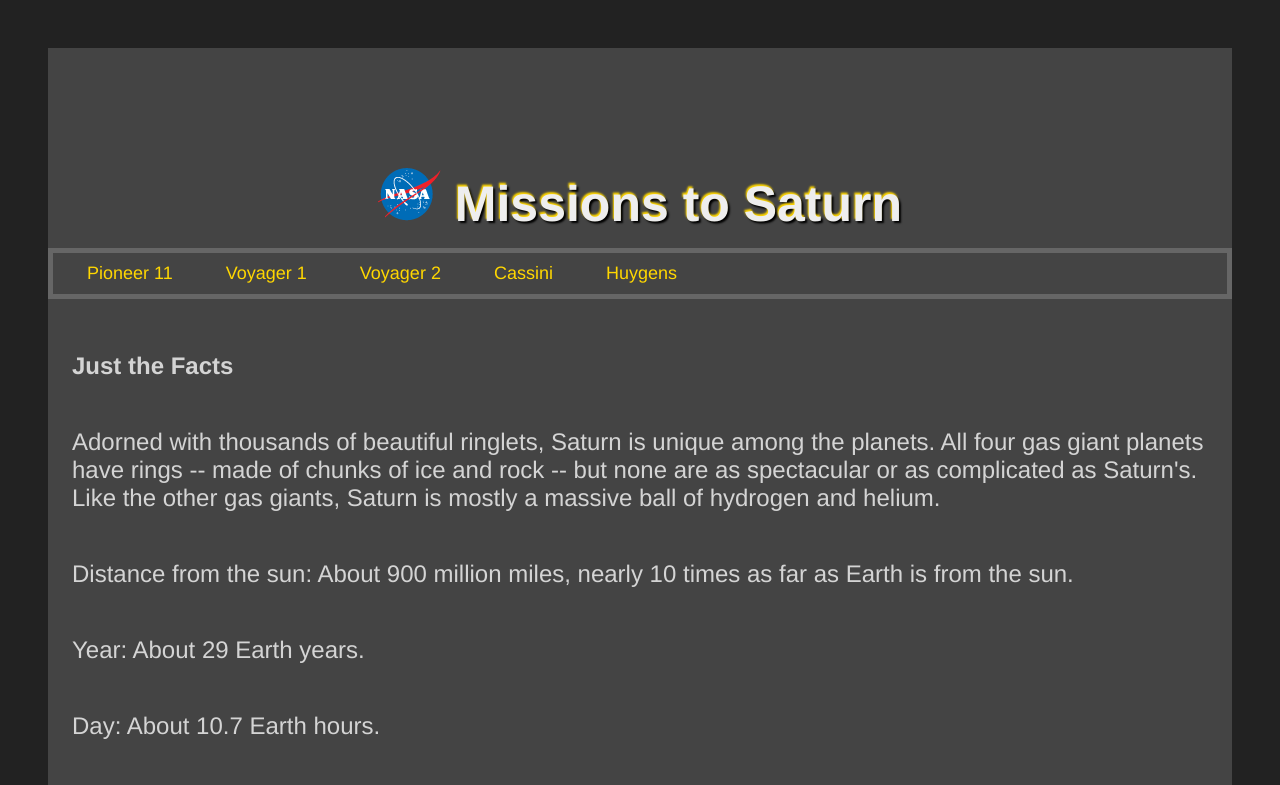
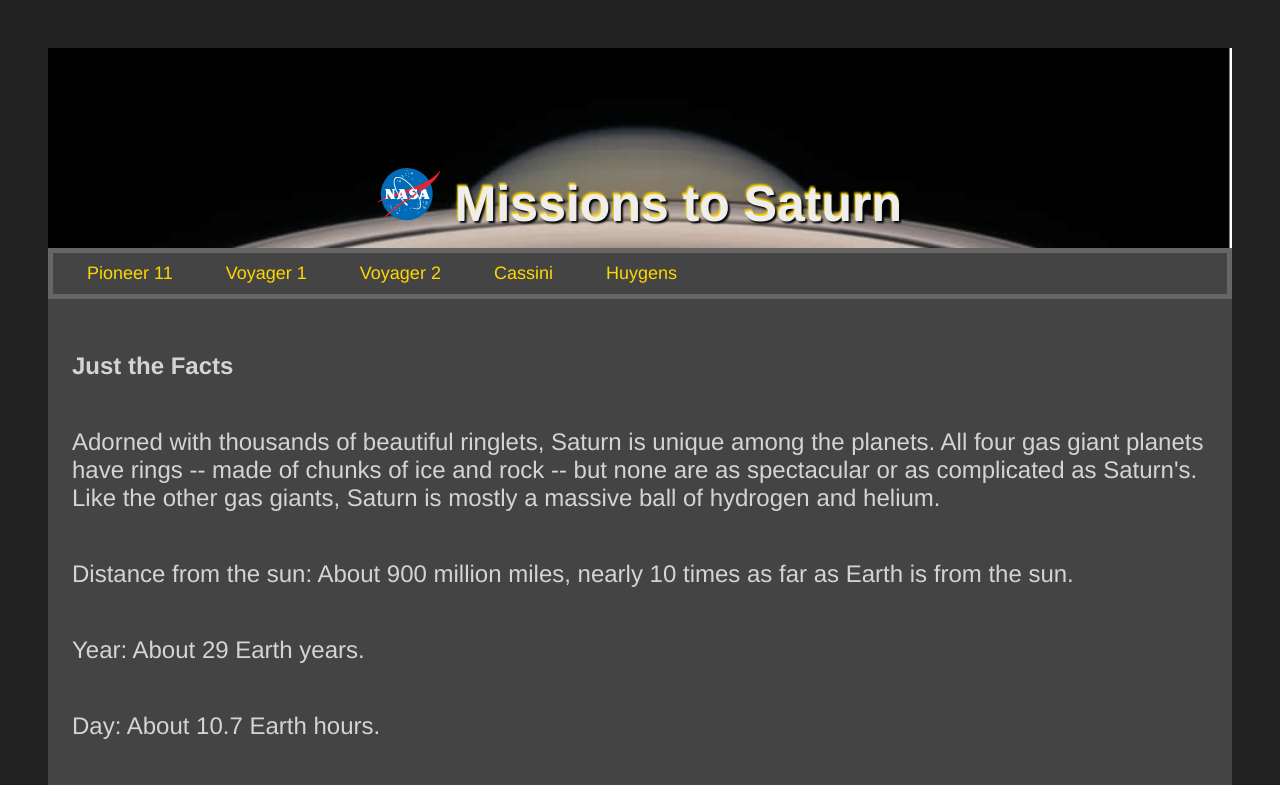
Before and after one commit to kaur0183/Saturn-HTML, a plain HTML site: page index.html in a window 1280 px wide. Shown: the top 785 px of the page. Drawn offline with Linux system fonts and the light colour scheme.

Commit message:
final fix

```diff
--- a/css/main-complete.css
+++ b/css/main-complete.css
@@ -74,7 +74,7 @@ nav li{
 }
 #masthead{
     border: #666;
-    background: url(img/saturn.jpg);
+    background: url(../img/saturn.jpg);
 	/*background: url(img/saturn.jpg);*/
 	background-size: cover;
 	height: 200px;
```
